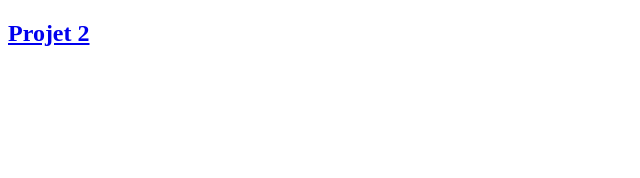
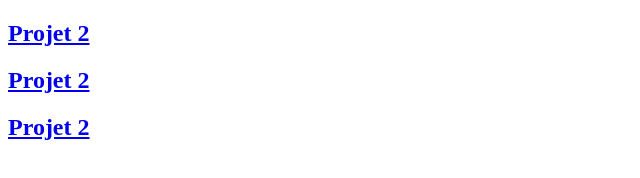
Before and after one commit to matdelan/comptes-rendus, a plain HTML site: page index.html in a window 1280 px wide. Shown: the whole page, without its empty margins (0-640 px from the left). Drawn offline with Linux system fonts and the light colour scheme.

Commit message:
fix bugs

```diff
--- a/index.html
+++ b/index.html
@@ -7,5 +7,7 @@
 </head>
 <body>
     <h2><a href="projet2.html">Projet 2</a></h2>
+    <h2><a href="projet3.html">Projet 2</a></h2>
+    <h2><a href="projet4.html">Projet 2</a></h2>
 </body>
 </html>
```
